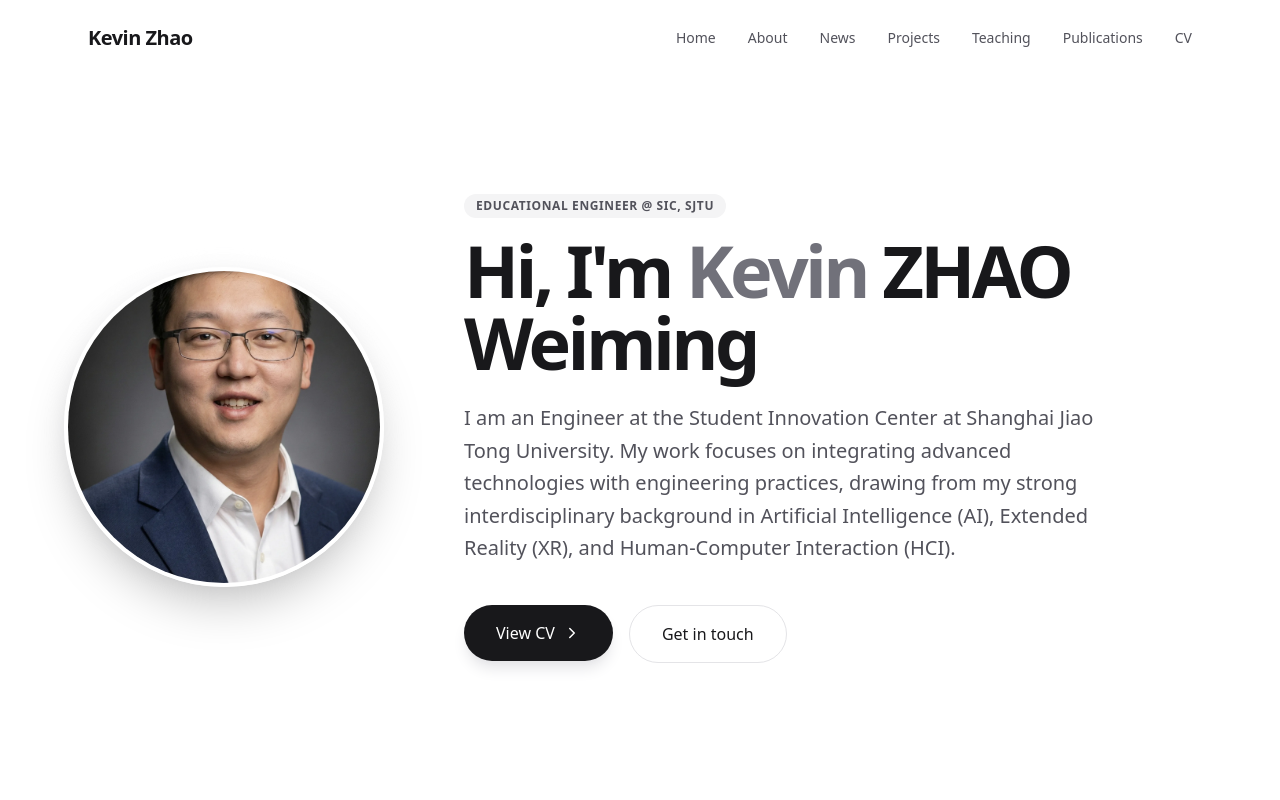
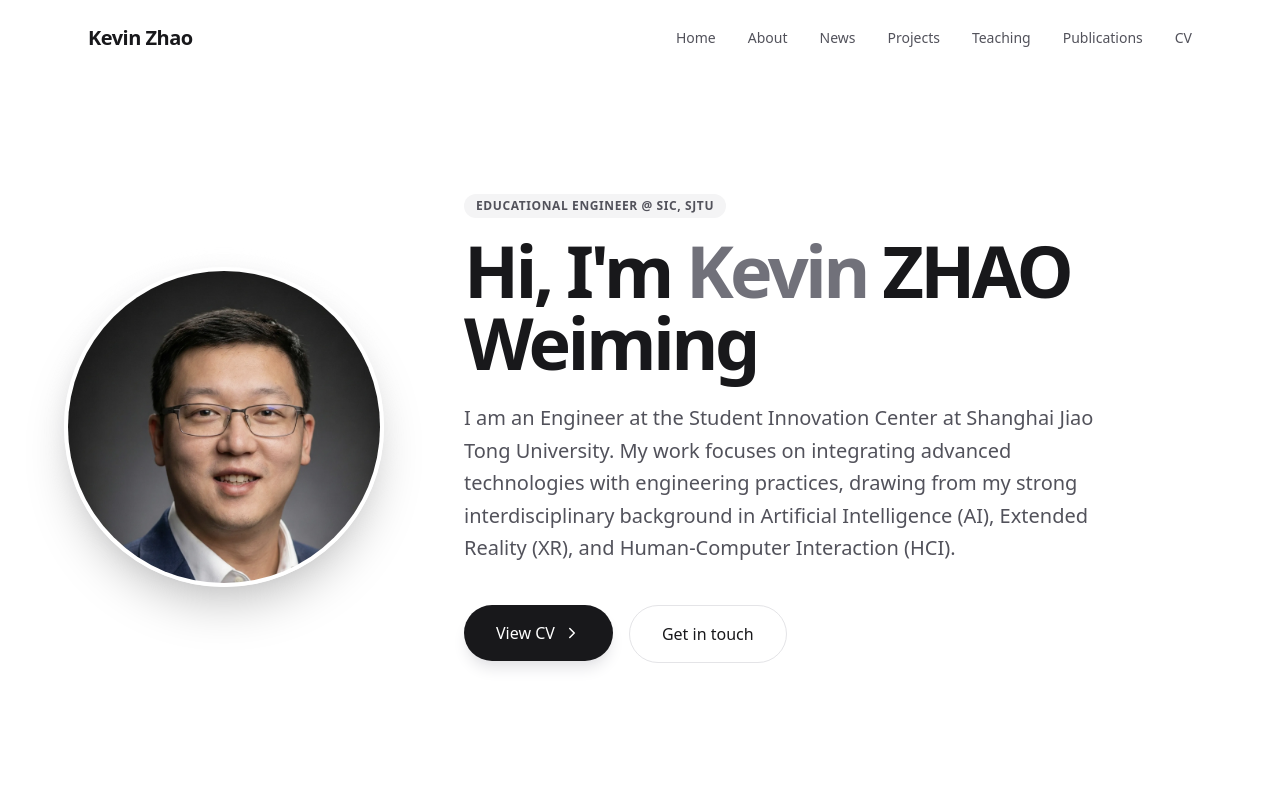
Before and after one commit to zwm0426/zwm0426.github.io, an Astro site: page / in a window 1280 px wide. Shown: the top 800 px of the page. Built offline with nearby package versions, Linux system fonts and the light colour scheme; Astro itself is replaced by a stand-in of ours.

Commit message:
Update Hero.tsx

```diff
--- a/src/components/Hero.tsx
+++ b/src/components/Hero.tsx
@@ -18,7 +18,7 @@ const Hero = () => {
             <img
               src={avatarImg.src}
               alt="Kevin ZHAO Weiming"
-              className="relative w-64 h-64 md:w-80 md:h-80 rounded-full object-cover border-4 border-white shadow-2xl transition-transform duration-500 group-hover:scale-[1.02]"
+              className="relative w-64 h-64 md:w-80 md:h-80 rounded-full object-cover object-top border-4 border-white shadow-2xl transition-transform duration-500 group-hover:scale-[1.02]"
             />
           </div>
         </motion.div>
```
